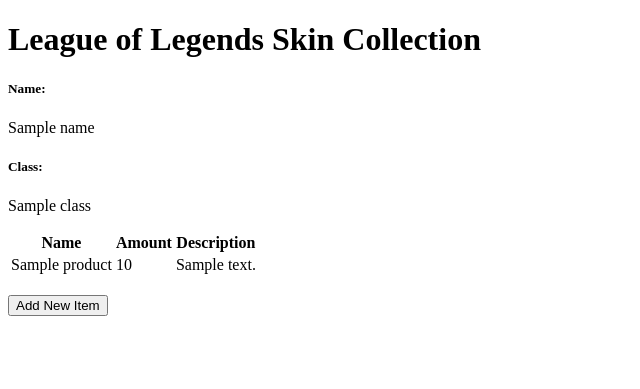
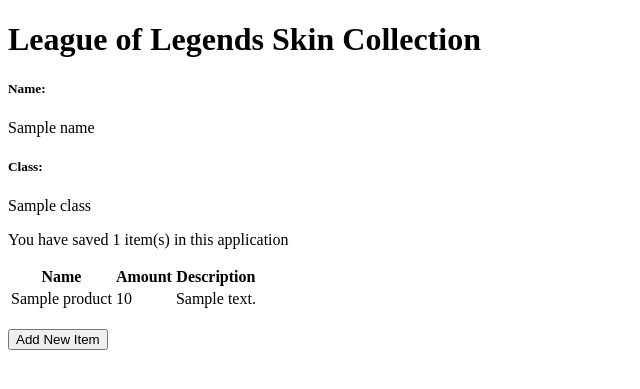
Before and after one commit to OmarK2804/Lol-Skin-Collection, a Django app: template main/templates/main.html in a window 1280 px wide. Shown: the top 389 px of the page, without its empty margins (0-640 px from the left). Run offline with Django 4.2, Linux system fonts and the light colour scheme; the template is opened without the code that fills it: most values are stand-ins (such as "Sample title", 1, 10 or a date in 2020).

Commit message:
Assignment 3 Bonus

```diff
--- a/main/templates/main.html
+++ b/main/templates/main.html
@@ -8,6 +8,8 @@
 
     <h5>Class:</h5>
     <p>{{class}}</p>  <!-- Change it to your class -->
+
+    <p>You have saved {{counter}} item(s) in this application</p>
 
 <table>
     <tr>
--- a/main/views.py
+++ b/main/views.py
@@ -11,10 +11,13 @@
 def show_main(request):
     products = Item.objects.all()
 
+    counter = Item.objects.count()
+
     context = {
         'name': 'Omar Khalif Muchzi', # Your name
         'class': 'Platform-Based Development KKI', # Your PBP Class
-        'products': products
+        'products': products,
+        'counter': counter,
     }
 
     return render(request, "main.html", context)
```
